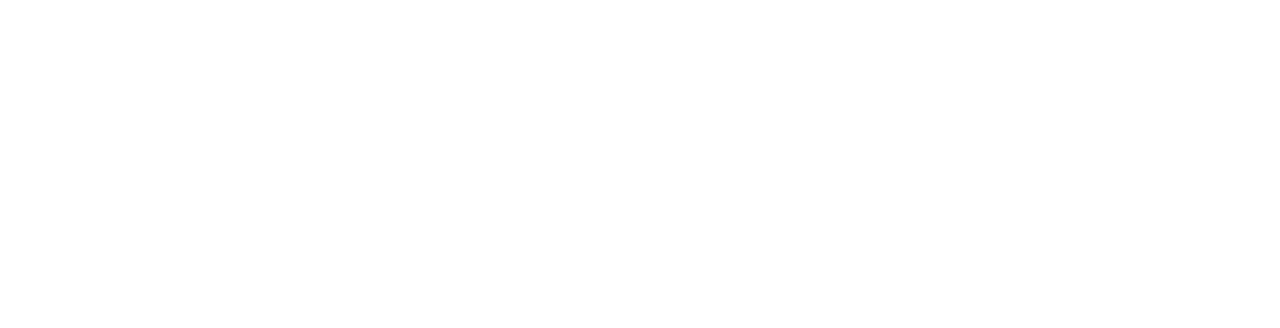
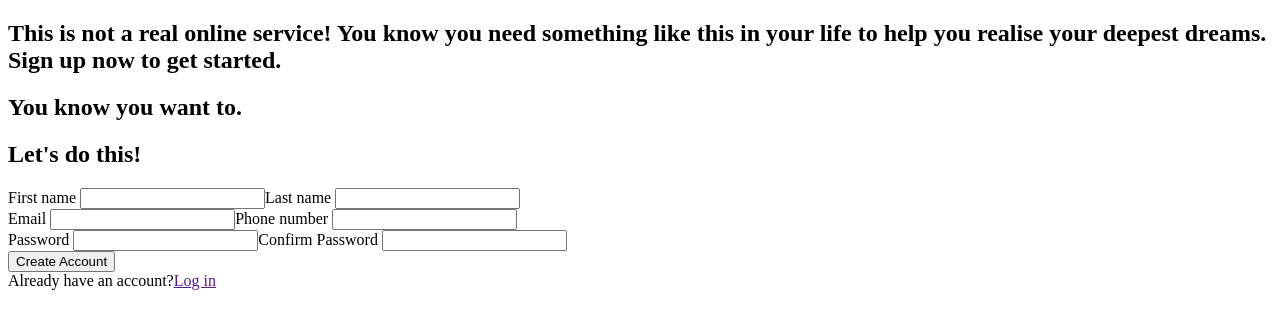
Before and after one commit to MinnieTheDev/sign-up-form, a plain HTML site: page index.html in a window 1280 px wide. Drawn offline with Linux system fonts and the light colour scheme.

Commit message:
Set up form components

```diff
--- a/index.html
+++ b/index.html
@@ -7,6 +7,52 @@
     <link rel="stylesheet" href="style.css">
 </head>
 <body>
-
+    <div class="container">
+        <!-- <div class="left-panel">
+            <img src="/images/leaves.avif" alt="Nanzen-ji Bridges" class="bg">
+            <img src="/images/odin-lined.png" alt="Odin Logo">
+        </div> -->
+        <div class="right-panel">
+            <h2>This is not a real online service! You know you need something like this in your life to help you realise your deepest dreams. Sign up now to get started.</h2>
+            <h2>You know you want to.</h2>
+            <form>
+                <h2>Let's do this!</h2>
+                <div>
+                    <div>
+                        <label for="first-name">First name</label>
+                        <input type="text" name="first-name" id="first-name">
+                    </div>
+                    <div>
+                        <label for="last-name">Last name</label>
+                        <input type="text" name="last-name" id="last-name">
+                    </div>
+                </div>
+                <div>
+                    <div>
+                        <label for="mail">Email</label>
+                        <input type="email" name="mail" id="mail">
+                    </div>
+                    <div>
+                        <label for="contact-number">Phone number</label>
+                        <input type="tel" name="contact-number" id="contact-number">
+                    </div>
+                </div>
+                <div>
+                    <div>
+                        <label for="pwd">Password</label>
+                        <input type="password" name="pwd" id="pwd">
+                    </div>
+                    <div>
+                        <label for="confirm-pwd">Confirm Password</label>
+                        <input type="password" name="confirm-pwd" id="confirm-pwd">
+                    </div>
+                </div>
+                <div>
+                    <button type="submit">Create Account</button>
+                </div>
+                <div>Already have an account?<a href="">Log in</a></div>
+            </form>
+        </div>
+    </div>
 </body>
 </html>
--- a/style.css
+++ b/style.css
@@ -0,0 +1,3 @@
+form > div {
+    display: flex;
+}
```
Also changed, not shown: images/background.jpg (renamed from images/background.jpg.jpg), images/leaves.avif (added).
